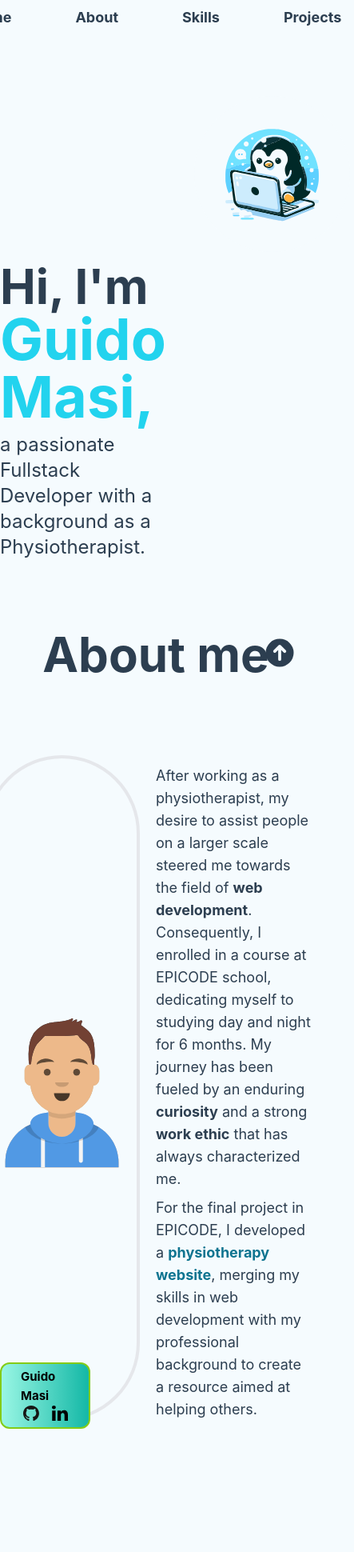
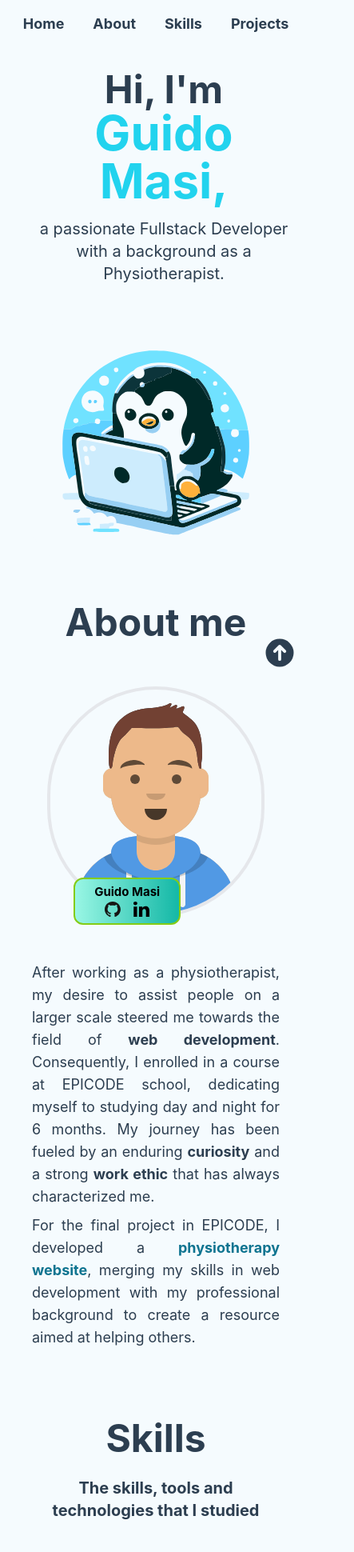
Before and after one commit to guimasi1/Portfolio, a Vue app: page / in a window 390 px wide. Shown: the top 1940 px of the page at 80% size, 443 px wide, since content can reach past the window. Built offline with nearby package versions, Linux system fonts and the light colour scheme; grey boxes are pictures that could not be loaded.

Commit message:
adds correct tags

```diff
--- a/src/App.vue
+++ b/src/App.vue
@@ -6,7 +6,8 @@ import FooterItem from '@/components/FooterItem.vue'
 
 <template>
   <div>
-    <nav class="flex justify-center gap-12 pt-1">
+    <header>
+      <nav class="flex justify-center gap-1 md:gap-12 pt-1 mt-2">
         <RouterLink
           to="/"
           class="font-bold text-lg hover:bg-cyan-400 hover:text-white px-4 py-1 rounded-2xl"
@@ -28,6 +29,7 @@ import FooterItem from '@/components/FooterItem.vue'
           >Projects</a
         >
       </nav>
+    </header>
     <div>
       <RouterView />
       <ButtonUpItem />
--- a/src/assets/base.css
+++ b/src/assets/base.css
@@ -83,4 +83,5 @@ body {
   text-rendering: optimizeLegibility;
   -webkit-font-smoothing: antialiased;
   -moz-osx-font-smoothing: grayscale;
+  overflow-x: hidden;
 }
--- a/src/components/AboutItem.vue
+++ b/src/components/AboutItem.vue
@@ -1,16 +1,18 @@
 <template>
-  <div id="about" class="container mx-auto mt-20">
+  <section id="about" class="container mx-auto md:mt-20">
     <div>
-      <p class="text-center border-solid text-6xl rounded-lg px-5 py-2 font-bold mb-4">About me</p>
-      <div class="grid grid-cols-6 mt-20">
+      <p class="text-center border-solid text-5xl md:text-6xl rounded-lg px-5 py-2 font-bold mb-4">
+        About me
+      </p>
+      <div class="grid grid-cols-6 mt-10 md:mt-20">
         <div
-          class="col-span-3 flex justify-center relative"
+          class="col-span-6 md:col-span-3 flex justify-center relative"
           v-motion
           :initial="{ opacity: 0, y: 50 }"
           :visibleOnce="{ opacity: 1, y: 0, transition: { duration: 700, delay: 400 } }"
         >
           <img
-            class="mt-2 me-10 rounded-full border-4"
+            class="mt-2 md:me-10 rounded-full border-4"
             src="../assets/avataaars (1).svg"
             alt="placeholder"
           />
@@ -34,7 +36,7 @@
           </div>
         </div>
         <div
-          class="text-lg mt-5 col-span-3 flex flex-col justify-center"
+          class="text-lg mt-14 px-10 md:px-4 col-span-6 md:col-span-3 flex flex-col justify-center text-justify"
           v-motion
           :initial="{ opacity: 0, y: 50 }"
           :visibleOnce="{ opacity: 1, y: 0, transition: { duration: 500, delay: 600 } }"
@@ -60,7 +62,7 @@
         </div>
       </div>
     </div>
-  </div>
+  </section>
 </template>
 
 <style>
--- a/src/components/FooterItem.vue
+++ b/src/components/FooterItem.vue
@@ -1,6 +1,6 @@
 <template>
-  <div class="bg-cyan-500 py-5">
-    <div class="container mx-auto flex justify-between">
+  <footer class="bg-cyan-500 py-5">
+    <div class="px-10 md:px-0 md:container mx-auto flex justify-between">
       <a href="mailto: masiguido1@gmail.com"> <p class="text-sm">masiguido1@gmail.com</p></a>
       <div class="flex gap-5">
         <a href="https://github.com/guimasi1" rel="nofollow" target="_blank">
@@ -15,5 +15,5 @@
         /></a>
       </div>
     </div>
-  </div>
+  </footer>
 </template>
--- a/src/components/HomepageItem.vue
+++ b/src/components/HomepageItem.vue
@@ -1,8 +1,10 @@
 <template>
-  <div id="home" class="container grid grid-cols-6 mt-20 mx-auto">
-    <div class="col-span-3 flex-column pt-52">
+  <section id="home" class="container grid md:grid-cols-6 md:mt-20 mx-auto">
+    <div
+      class="col-span-3 me-5 md:me-0 text-center md:text-start md:px-10 flex-column mt-10 ms-10 md:mt-0 md:pt-28 xl:pt-52"
+    >
       <p
-        class="font-bold text-6xl"
+        class="font-bold text-5xl md:text-6xl"
         v-motion
         :initial="{ opacity: 0, y: 50 }"
         :visibleOnce="{ opacity: 1, y: 0, transition: { duration: 200 } }"
@@ -10,23 +12,26 @@
         Hi, I'm
       </p>
       <p
-        class="font-bold text-7xl text-cyan-400"
+        class="font-bold mb-4 md:mb-0 text-6xl md:text-7xl text-cyan-400"
         v-motion
         :initial="{ opacity: 0, y: 50 }"
         :visibleOnce="{ opacity: 1, y: 0, transition: { duration: 500 } }"
       >
         Guido Masi,
       </p>
-      <p class="mt-2 text-2xl">
+      <p class="mt-2 text-xl md:text-2xl">
         a passionate Fullstack Developer with a background as a Physiotherapist.
       </p>
     </div>
     <div class="col-span-3">
       <img
-        class="rounded-full ms-12"
+        v-motion
+        :initial="{ opacity: 0, y: 50 }"
+        :visibleOnce="{ opacity: 1, y: 0, transition: { duration: 500 } }"
+        class="rounded-full md:ms-12"
         src="../assets/penguin-using-laptop.svg"
         alt="cartoon penguin working on a laptop"
       />
     </div>
-  </div>
+  </section>
 </template>
--- a/src/components/ProjectsItem.vue
+++ b/src/components/ProjectsItem.vue
@@ -1,10 +1,10 @@
 <template>
-  <div id="projects" class="container mx-auto mt-40">
+  <section id="projects" class="container mx-auto mt-20 md:mt-40">
     <div class="flex flex-col">
-      <p class="text-center text-6xl px-5 py-2 font-bold mb-12">Last projects</p>
+      <p class="text-center text-5xl md:text-6xl px-5 py-2 font-bold mb-12">Last projects</p>
 
       <div class="grid px-5 lg:grid-flow-col lg:gap-5">
-        <div
+        <article
           class="mb-10"
           v-motion
           :initial="{ opacity: 0, x: -80 }"
@@ -30,8 +30,8 @@
               </p>
             </div>
           </a>
-        </div>
-        <div
+        </article>
+        <article
           class="mb-10"
           v-motion
           :initial="{ opacity: 0, y: 80 }"
@@ -53,8 +53,8 @@
               </p>
             </div>
           </a>
-        </div>
-        <div
+        </article>
+        <article
           class="mb-10"
           v-motion
           :initial="{ opacity: 0, x: 80 }"
@@ -75,10 +75,10 @@
               </p>
             </div>
           </a>
-        </div>
+        </article>
       </div>
     </div>
-  </div>
+  </section>
 </template>
 
 <style>
--- a/src/components/SkillsItem.vue
+++ b/src/components/SkillsItem.vue
@@ -1,11 +1,13 @@
 <template>
-  <div id="skills" class="container mx-auto mt-40">
+  <section id="skills" class="container mx-auto mt-20 md:mt-40">
     <div>
-      <p class="text-center border-solid text-6xl px-5 py-2 font-bold mb-4">Skills</p>
+      <p class="text-center border-solid text-5xl md:text-6xl px-5 py-2 font-bold mb-4">Skills</p>
       <div class="text-center">
-        <p class="text-2xl font-bold">The skills, tools and technologies that I studied</p>
+        <p class="text-xl px-10 md:text-2xl font-bold">
+          The skills, tools and technologies that I studied
+        </p>
         <div
-          class="grid sm:grid-cols-4 lg:grid-cols-6 gap-12 w-1/2 mx-auto mt-10"
+          class="grid grid-cols-3 lg:grid-cols-6 gap-12 w-1/2 mx-auto mt-10"
           v-motion
           :initial="{ opacity: 0 }"
           :visibleOnce="{ opacity: 1, transition: { duration: 1000 } }"
@@ -67,5 +69,5 @@
         </div>
       </div>
     </div>
-  </div>
+  </section>
 </template>
```
Lines whose indentation alone changed are shown as unchanged.
